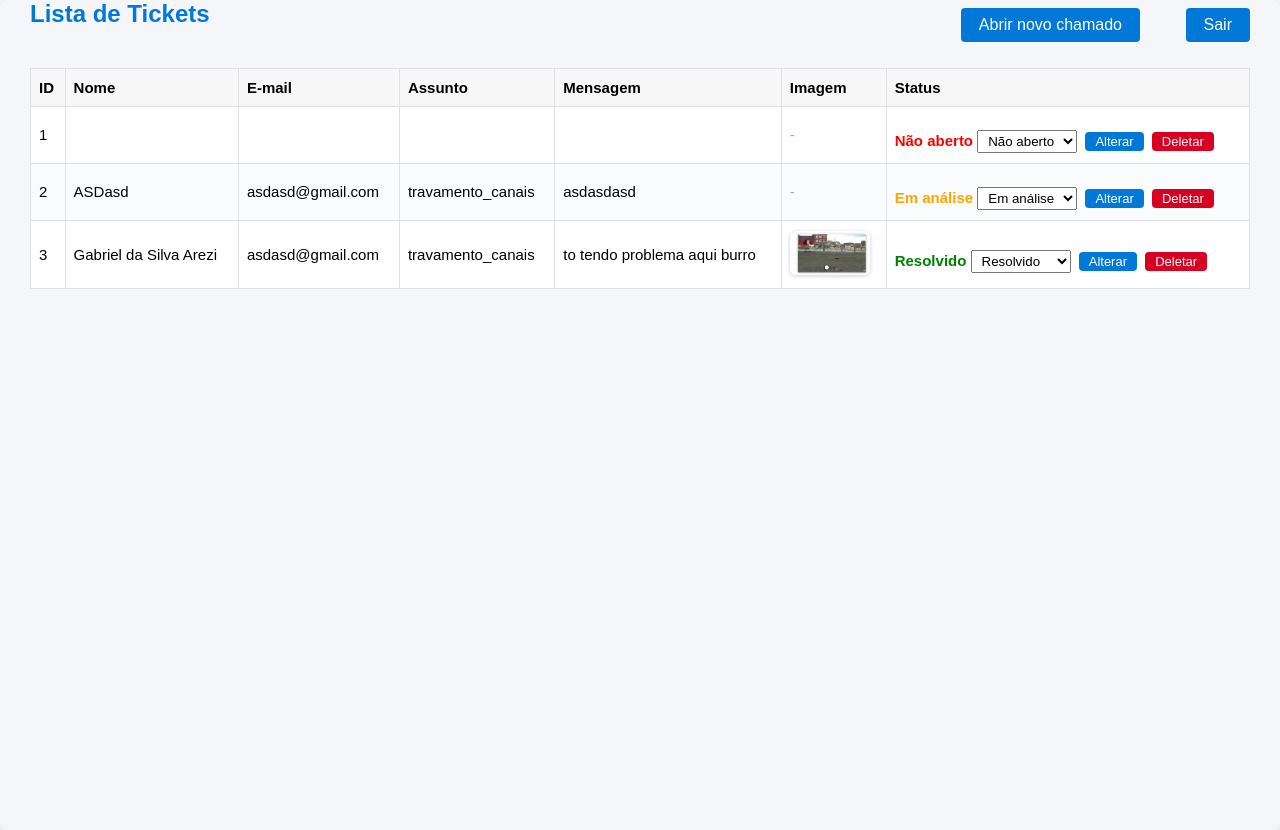
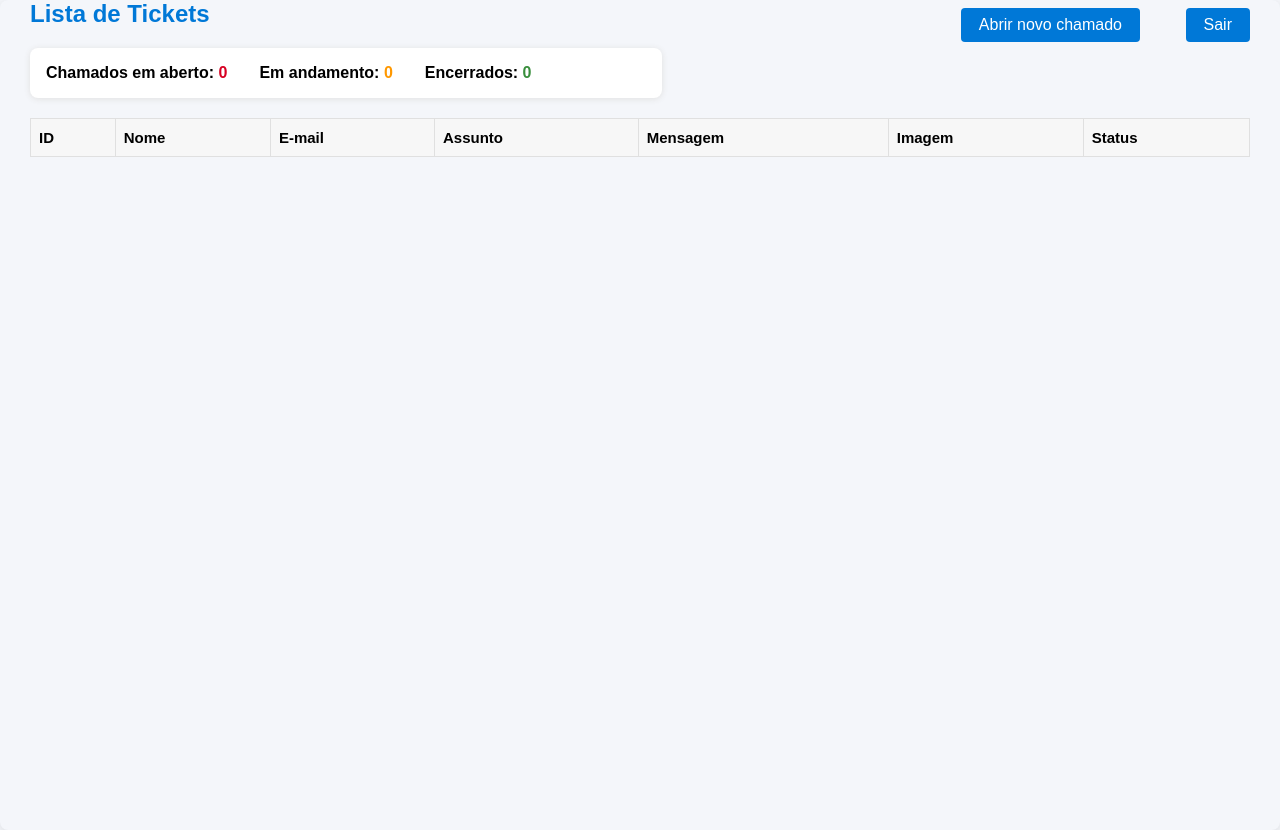
Before and after one commit to g-arezi/HelpDesk, a PHP site: page /public/tickets.php in a window 1280 px wide. Run offline with PHP 8.4, Linux system fonts and the light colour scheme; the visitor is signed in with stand-in values (Sample User, id 1); lists and menus that the app fills with data are empty.

Commit message:
Add ticket status count display for technicians

```diff
--- a/public/tickets.php
+++ b/public/tickets.php
@@ -51,6 +51,17 @@ if (file_exists($file)) {
     }
 }
 $auth = isset($_SESSION['auth']) && $_SESSION['auth'] === true;
+
+// NOVO: Contagem de chamados por status para o técnico
+$em_aberto = 0;
+$em_andamento = 0;
+$encerrados = 0;
+foreach ($tickets as $ticket) {
+    $status = $ticket['status'] ?? 'nao_aberto';
+    if ($status === 'nao_aberto') $em_aberto++;
+    elseif ($status === 'em_analise') $em_andamento++;
+    elseif ($status === 'resolvido') $encerrados++;
+}
 ?>
 <!DOCTYPE html>
 <html lang="pt-br">
@@ -67,6 +78,13 @@ $auth = isset($_SESSION['auth']) && $_SESSION['auth'] === true;
             <a href="open.php" class="btn" style="float:right;margin-top:-40px;margin-right:140px;">Abrir novo chamado</a>
         <?php else: ?>
             <a href="login.php" class="btn" style="float:right;margin-top:-40px;margin-right:30px;">Login</a>
+        <?php endif; ?>
+        <?php if ($auth): ?>
+            <div style="margin: 20px 30px 0 30px; padding: 16px; background: #fff; border-radius: 8px; box-shadow: 0 1px 6px #e0e0e0; display: flex; gap: 32px; max-width: 600px;">
+                <div><strong>Chamados em aberto:</strong> <span style="color:#d70022; font-weight:bold;"><?= $em_aberto ?></span></div>
+                <div><strong>Em andamento:</strong> <span style="color:#ff9800; font-weight:bold;"><?= $em_andamento ?></span></div>
+                <div><strong>Encerrados:</strong> <span style="color:#388e3c; font-weight:bold;"><?= $encerrados ?></span></div>
+            </div>
         <?php endif; ?>
         <div style="overflow-x:auto; margin: 0 30px;">
         <table class="ticket-table">
--- a/tickets.txt
+++ /dev/null
@@ -1,3 +0,0 @@
-null
-{"name":"ASDasd","email":"asdasd@gmail.com","subject":"travamento_canais","message":"asdasdasd","imagePath":null,"status":"em_analise"}
-{"name":"Gabriel da Silva Arezi","email":"asdasd@gmail.com","subject":"travamento_canais","message":"to tendo problema aqui burro","imagePath":"uploads\/img_683df865a7600_image.png","status":"resolvido"}
```
